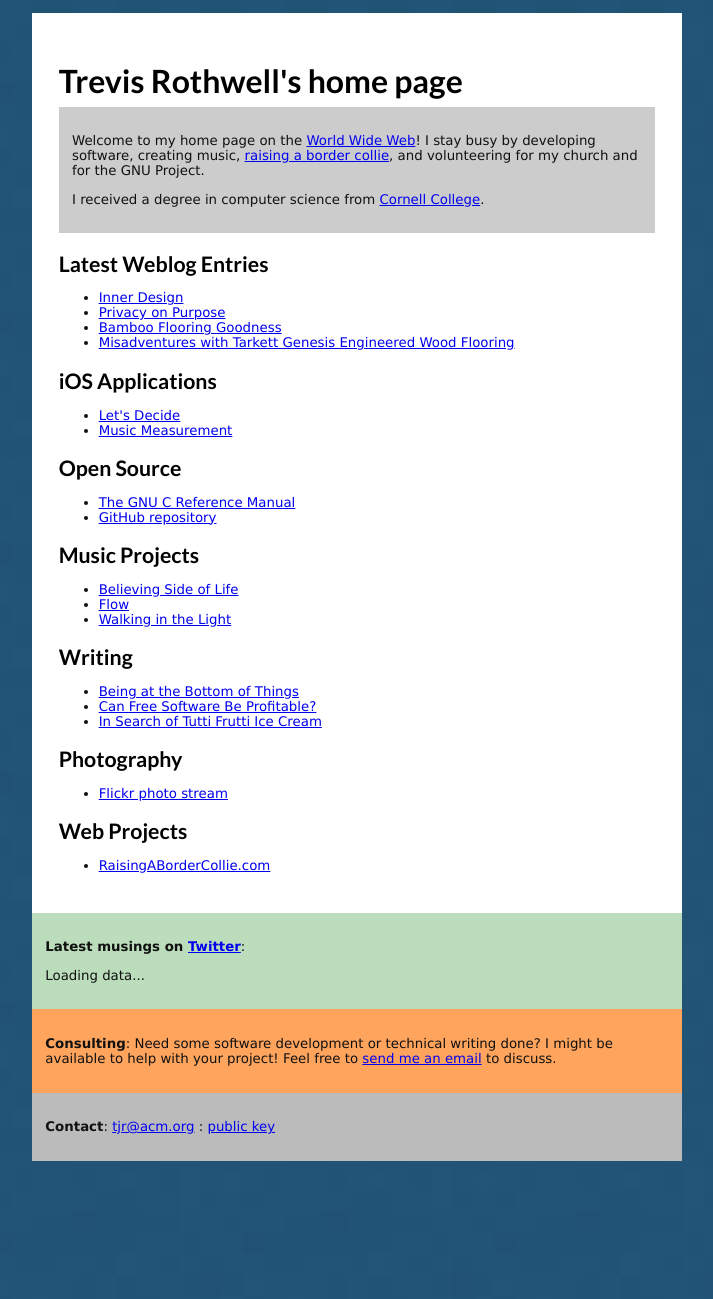
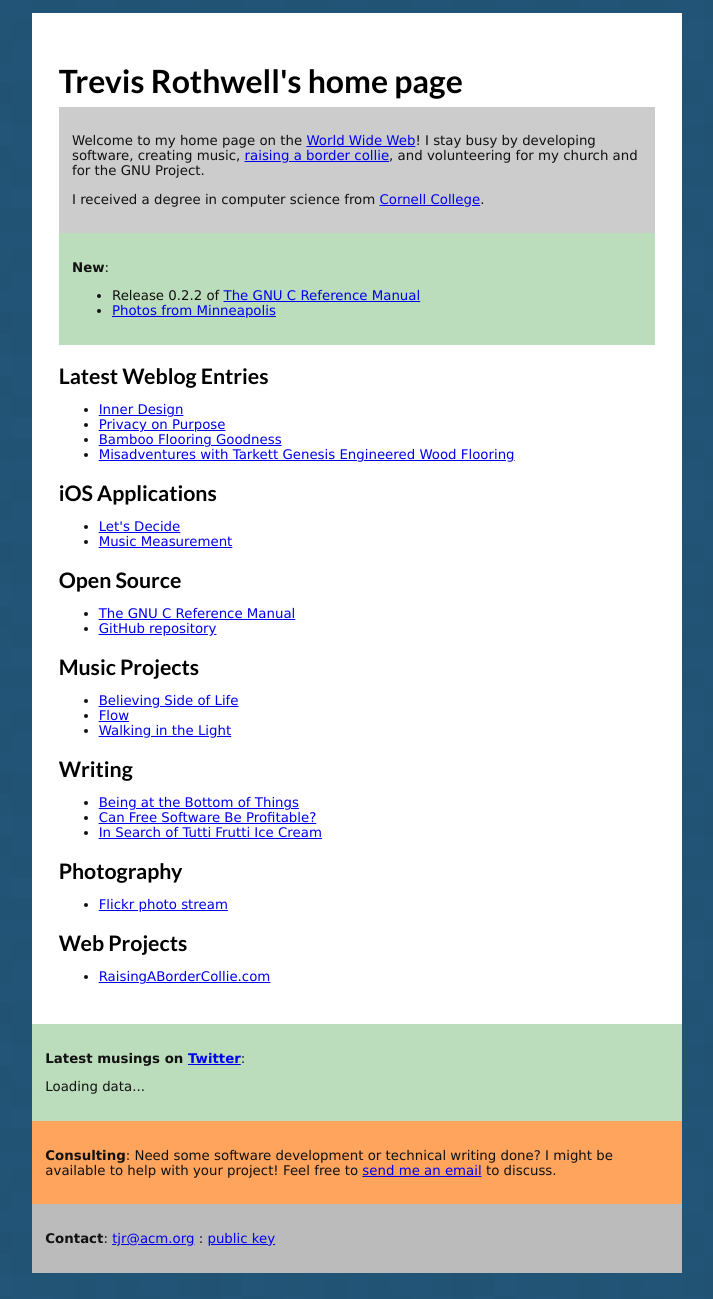
Before and after one commit to tjr/tjr.github.com, a Jekyll site: the page built from index.html, in a window 1280 px wide. Shown: the whole page, without its empty margins (283-996 px from the left). Built offline with Jekyll 4.4.1, drawn with Linux system fonts in a browser that asks for light colours; the list of posts is cut into pages by our own code; before the commit the page ends 1188 px from its top, so only the background shows below that.

Commit message:
Update index.html

```diff
--- a/index.html
+++ b/index.html
@@ -44,6 +44,14 @@ and volunteering for my church and for the GNU Project.
 I received a degree in computer science from <a href="http://www.cornellcollege.edu/">Cornell
 College</a>.
 </p>
+</div>
+<div class="twitter">
+<p>
+<b>New</b>:
+<ul>
+<li>Release 0.2.2 of <a href="http://www.gnu.org/software/gnu-c-manual/">The GNU C Reference Manual</a></li>
+<li><a href="http://www.flickr.com/photos/trothwell/sets/72157627750035245/">Photos from Minneapolis</a></li>
+</ul>
 </div>
 
 <h2>Latest Weblog Entries</h2>
```
